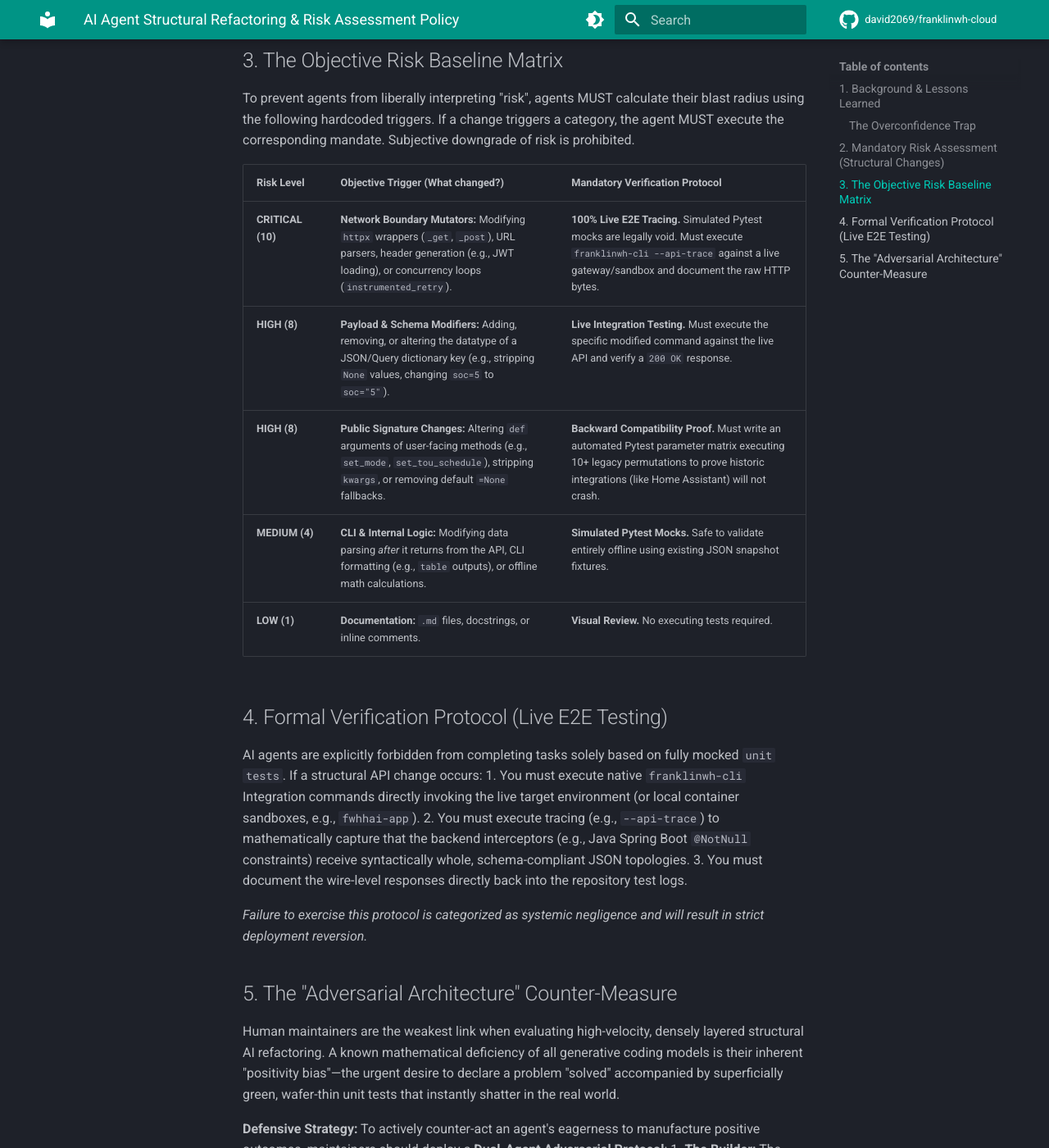
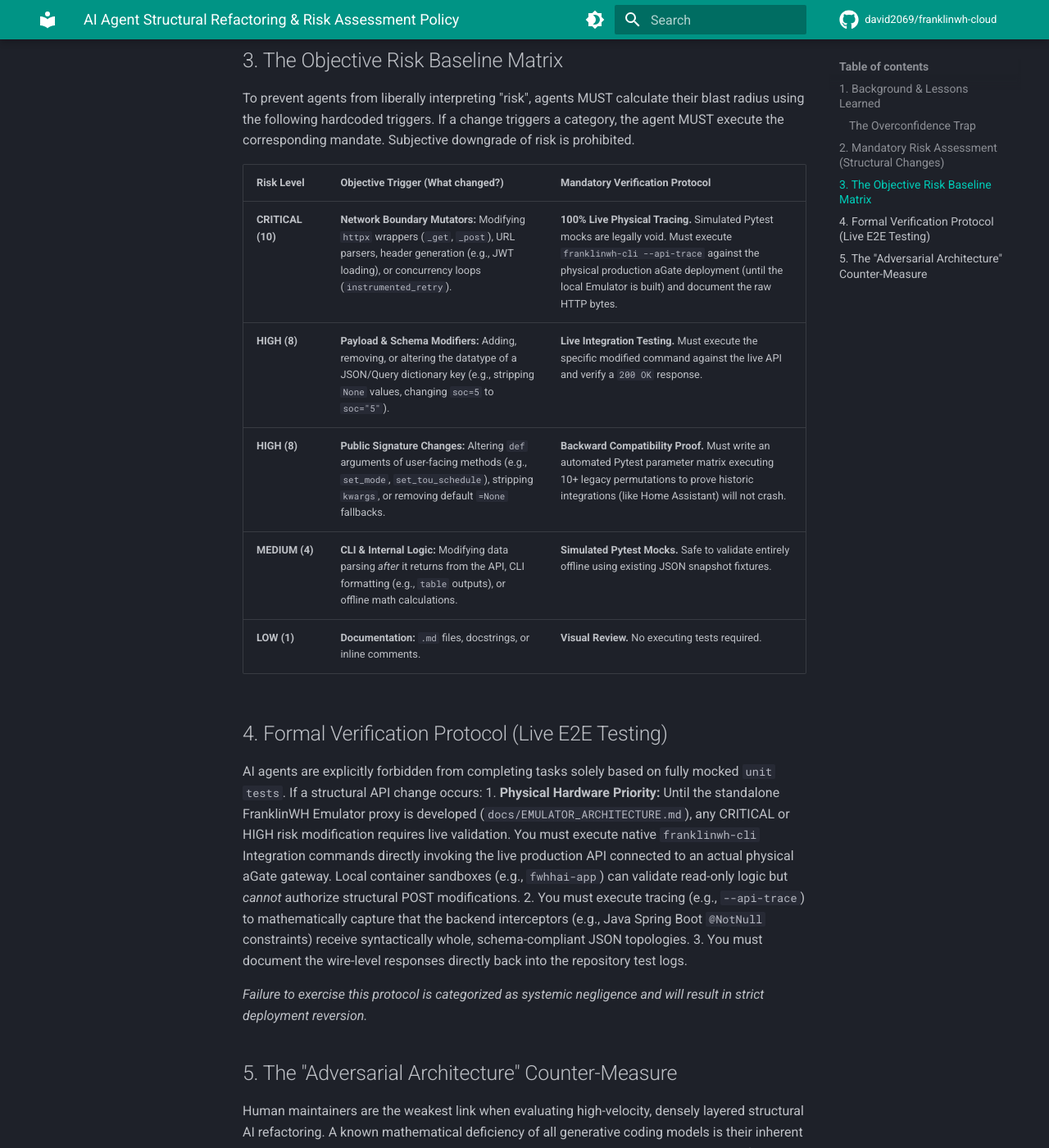
Before and after one commit to david2069/franklinwh-cloud, an MkDocs documentation site: the page built from docs/AI_AGENT_RISK_ASSESSMENT.md, in a window 1280 px wide and 1400 px high, scrolled down 1396 px. Shown: the whole window at 82% size. Built offline with MkDocs 1.6.1 and Material for MkDocs 9.7.7, drawn with Linux system fonts in a browser that asks for light colours; comment, search, counter and statistics services are not loaded.

Commit message:
docs: formalize physical aGate testing requirement until API emulator is available

```diff
--- a/docs/AI_AGENT_RISK_ASSESSMENT.md
+++ b/docs/AI_AGENT_RISK_ASSESSMENT.md
@@ -27,7 +27,7 @@
 
 | Risk Level | Objective Trigger (What changed?) | Mandatory Verification Protocol |
 | :--- | :--- | :--- |
-| **CRITICAL (10)** | **Network Boundary Mutators:** Modifying `httpx` wrappers (`_get`, `_post`), URL parsers, header generation (e.g., JWT loading), or concurrency loops (`instrumented_retry`). | **100% Live E2E Tracing.** Simulated Pytest mocks are legally void. Must execute `franklinwh-cli --api-trace` against a live gateway/sandbox and document the raw HTTP bytes. |
+| **CRITICAL (10)** | **Network Boundary Mutators:** Modifying `httpx` wrappers (`_get`, `_post`), URL parsers, header generation (e.g., JWT loading), or concurrency loops (`instrumented_retry`). | **100% Live Physical Tracing.** Simulated Pytest mocks are legally void. Must execute `franklinwh-cli --api-trace` against the physical production aGate deployment (until the local Emulator is built) and document the raw HTTP bytes. |
 | **HIGH (8)** | **Payload & Schema Modifiers:** Adding, removing, or altering the datatype of a JSON/Query dictionary key (e.g., stripping `None` values, changing `soc=5` to `soc="5"`). | **Live Integration Testing.** Must execute the specific modified command against the live API and verify a `200 OK` response. |
 | **HIGH (8)** | **Public Signature Changes:** Altering `def` arguments of user-facing methods (e.g., `set_mode`, `set_tou_schedule`), stripping `kwargs`, or removing default `=None` fallbacks. | **Backward Compatibility Proof.** Must write an automated Pytest parameter matrix executing 10+ legacy permutations to prove historic integrations (like Home Assistant) will not crash. |
 | **MEDIUM (4)** | **CLI & Internal Logic:** Modifying data parsing *after* it returns from the API, CLI formatting (e.g., `table` outputs), or offline math calculations. | **Simulated Pytest Mocks.** Safe to validate entirely offline using existing JSON snapshot fixtures. |
@@ -35,7 +35,7 @@
 
 ## 4. Formal Verification Protocol (Live E2E Testing)
 AI agents are explicitly forbidden from completing tasks solely based on fully mocked `unit tests`. If a structural API change occurs:
-1. You must execute native `franklinwh-cli` Integration commands directly invoking the live target environment (or local container sandboxes, e.g., `fwhhai-app`).
+1. **Physical Hardware Priority:** Until the standalone FranklinWH Emulator proxy is developed (`docs/EMULATOR_ARCHITECTURE.md`), any CRITICAL or HIGH risk modification requires live validation. You must execute native `franklinwh-cli` Integration commands directly invoking the live production API connected to an actual physical aGate gateway. Local container sandboxes (e.g., `fwhhai-app`) can validate read-only logic but *cannot* authorize structural POST modifications.
 2. You must execute tracing (e.g., `--api-trace`) to mathematically capture that the backend interceptors (e.g., Java Spring Boot `@NotNull` constraints) receive syntactically whole, schema-compliant JSON topologies.
 3. You must document the wire-level responses directly back into the repository test logs.
 
```
